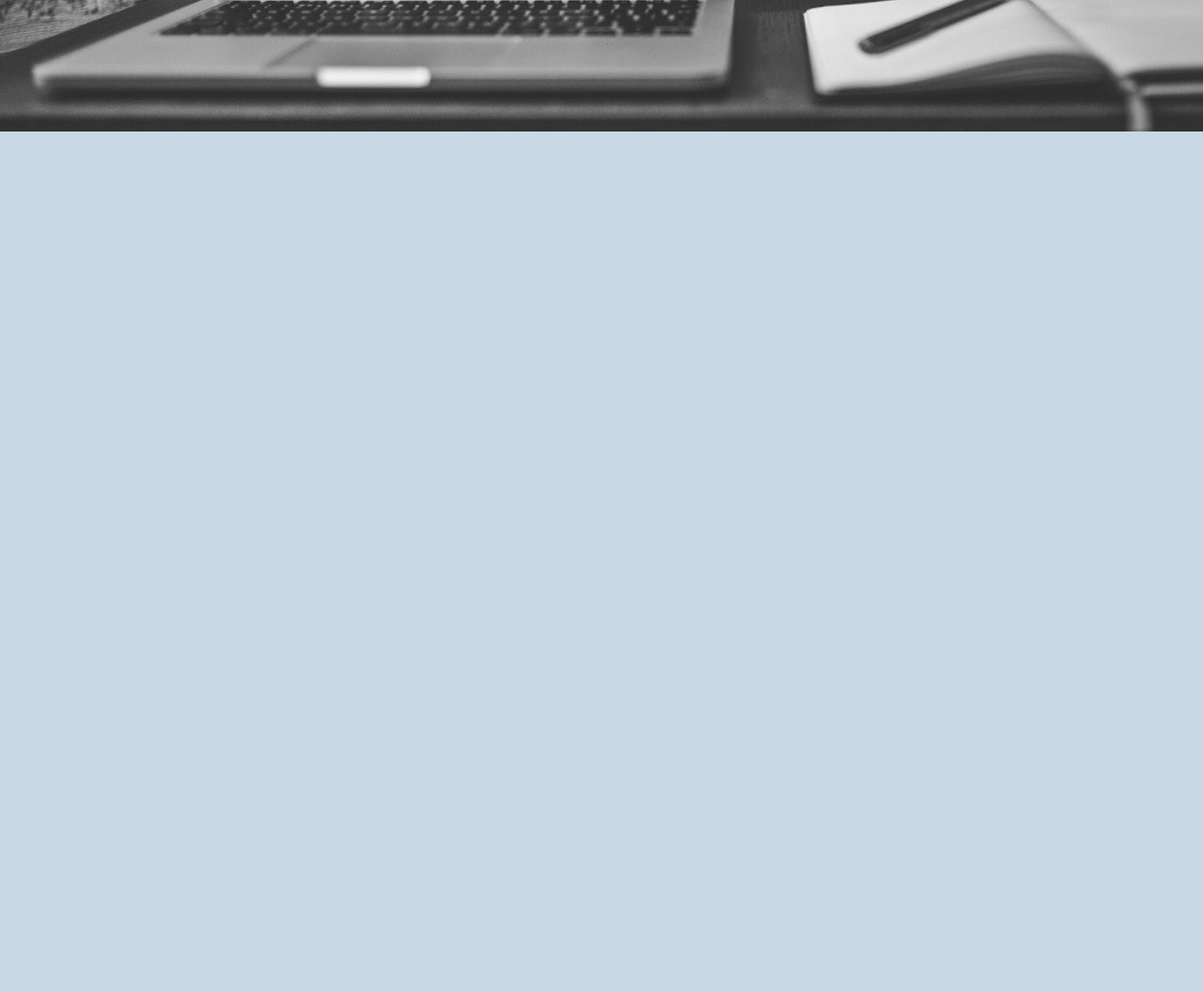
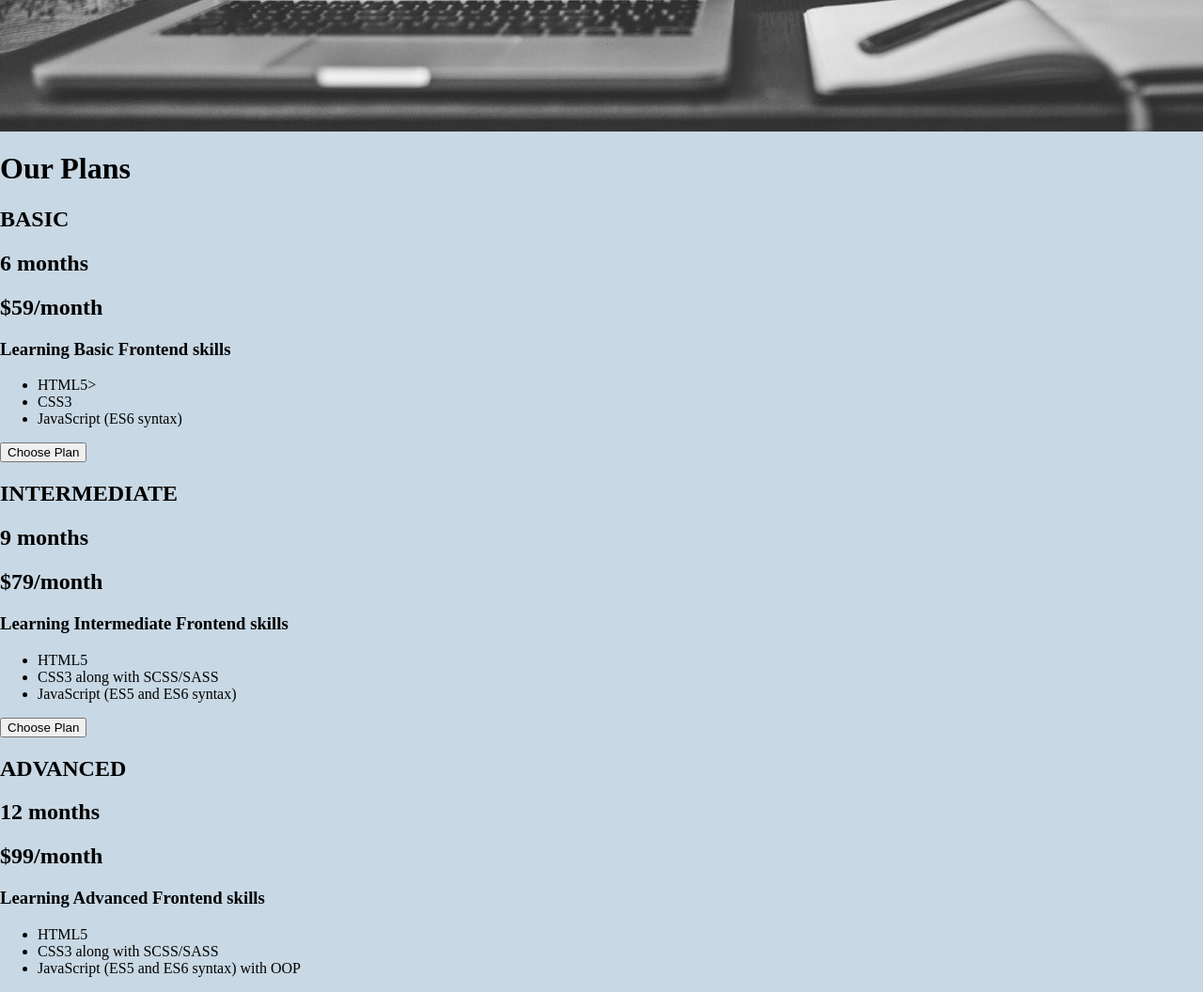
Before and after one commit to MiloradJ/School-project, a plain HTML site: page index.html in a window 1280 px wide. Shown: the part 500-1556 px from the top of the page at 94% size. Before the commit the page ends 800 px from the top, so only its background shows below. Drawn offline with nearby package versions, Linux system fonts and the light colour scheme.

Commit message:
added html our plan section

```diff
--- a/index.html
+++ b/index.html
@@ -36,6 +36,48 @@
              <div class="hero-wrapper">
                  <h1>Welcome to Our Programing School</h1>
              </div>
+    <div class="plans-wrapper">
+        <h1>Our Plans</h1>
+        <article>
+            <h1>BASIC</h1>
+            <h1>6 months</h1>
+            <h2>$59/month</h2>
+            <h3>Learning Basic Frontend skills</h3>
+            <ul>
+                <li>HTML5></li>
+                <li>CSS3</li>
+                <li>JavaScript (ES6 syntax)</li>
+            </ul>
+           <div class="choose-plan__button">
+               <button>Choose Plan</button>
+           </div>
+        </article>
+        <article>
+            <h1>INTERMEDIATE</h1>
+            <h1>9 months</h1>
+            <h2>$79/month</h2>
+            <h3>Learning Intermediate Frontend skills</h3>
+            <ul>
+                <li>HTML5</li>
+                <li>CSS3 along with SCSS/SASS</li>
+                <li>JavaScript (ES5 and ES6 syntax)</li>
+            </ul>
+            <div class="choose-plan__button">
+                <button>Choose Plan</button>
+            </div>
+        </article>
+        <article>
+            <h1>ADVANCED</h1>
+            <h1>12 months</h1>
+            <h2>$99/month</h2>
+            <h3>Learning Advanced Frontend skills</h3>
+            <ul>
+                <li>HTML5</li>
+                <li>CSS3 along with SCSS/SASS</li>
+                <li>JavaScript (ES5 and ES6 syntax) with OOP</li>
+            </ul>
+        </article>
+    </div>
 
 </body>
 </html>
```
